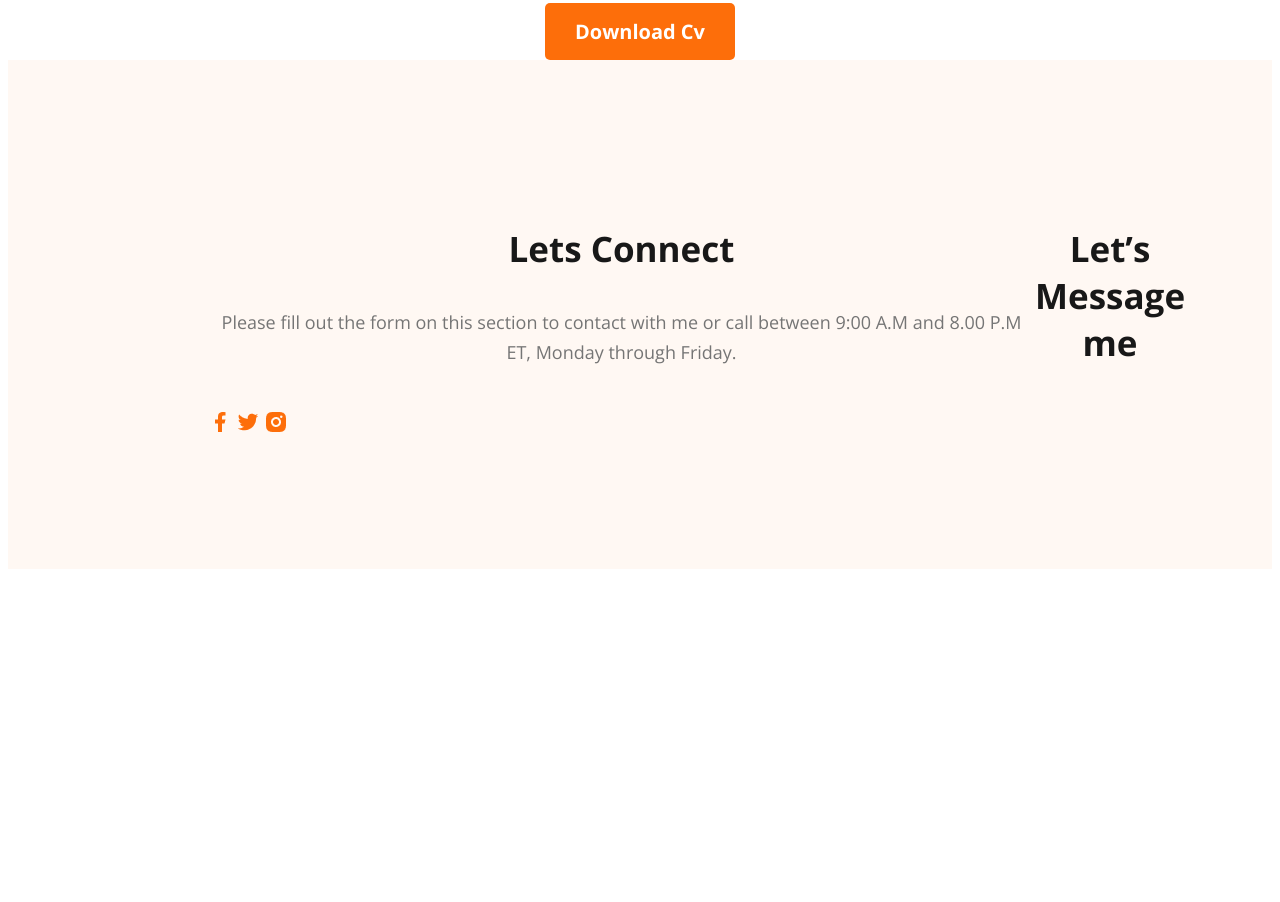
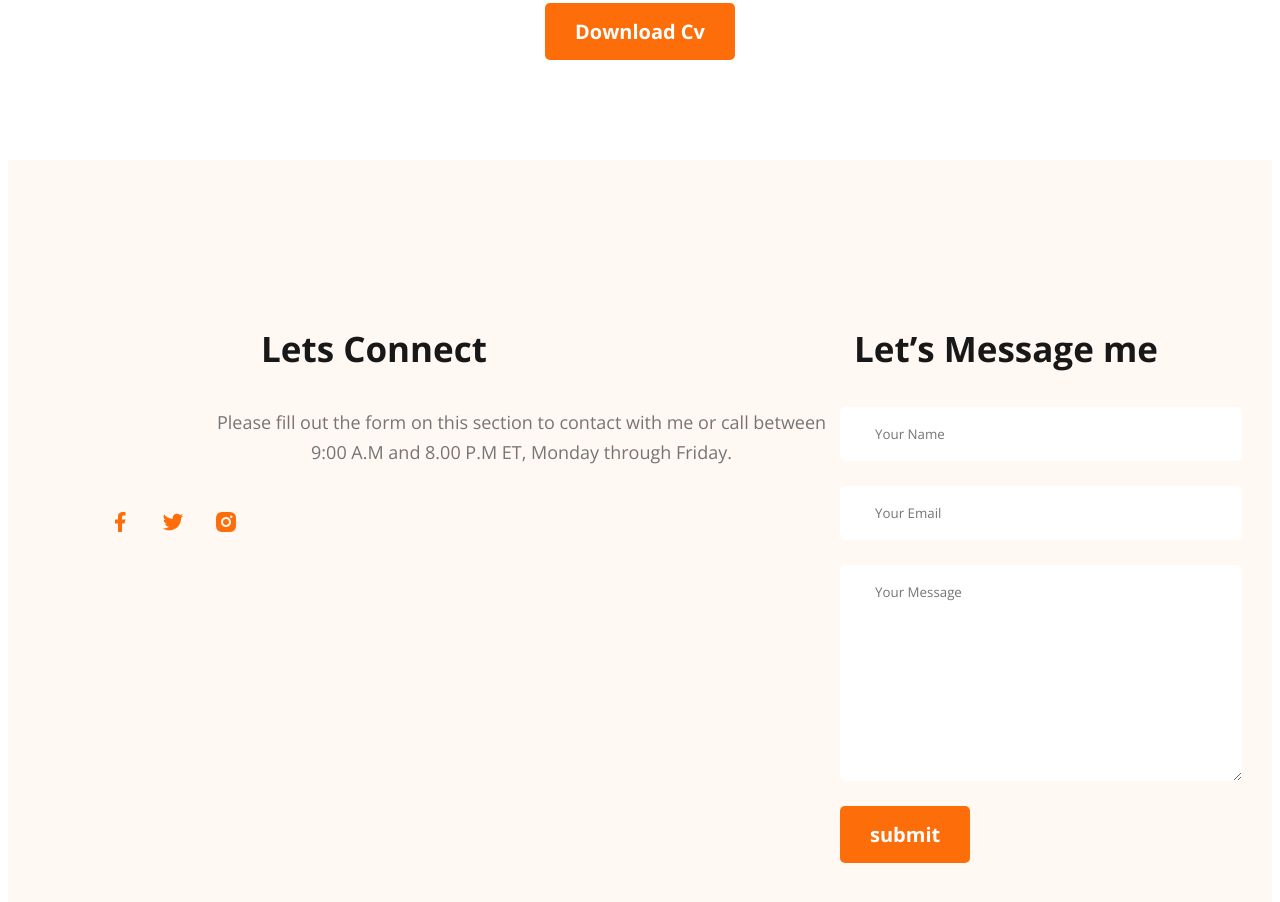
Before and after one commit to Oyshe-saha/developer-portfolio, a plain HTML site: page index.html in a window 1280 px wide. Shown: the part 3290-4192 px from the top of the page. Before the commit the page ends 3867 px from the top, so only its background shows below. Drawn offline with nearby package versions, Linux system fonts and the light colour scheme.

Commit message:
last commit

```diff
--- a/index.html
+++ b/index.html
@@ -140,16 +140,22 @@
     </main>
 
     <footer>
-<div class="footer-column">
+<div id="connect" class="footer-column">
     <h3 class="section-title">Lets Connect</h3>
-    <p class="section-description">Please fill out the form on this section to contact with me or call between 9:00 A.M and 8.00 P.M ET, Monday through Friday.</p>
-    <div class="social-link">
+    <p id="fotter-description" class="section-description">Please fill out the form on this section to contact with me or call between <br> 9:00 A.M and 8.00 P.M ET, Monday through Friday.</p>
+    <div class="social-links">
          <a href=""><img src="images/icons/facebook.png" alt=""></a>
          <a href=""><img src="images/icons/twitter.png" alt=""></a>
          <a href=""><img src="images/icons/insta.png" alt=""></a>  </div>
 </div>
 <div class="footer-column">
     <h3 class="section-title">Let’s Message me</h3>
+    <form class="contact" action="">
+        <input type="text" placeholder="Your Name">
+        <input type="email" name="" placeholder="Your Email" id="">
+        <textarea name="" placeholder="Your Message" id="" cols="30" rows="10"></textarea>
+        <input class="button-primary" type="submit" value="submit">
+    </form>
 </div>
     </footer>
 </body>
--- a/styles/portfolio.css
+++ b/styles/portfolio.css
@@ -187,6 +187,30 @@ font-weight: 700;
 /* f0ooter related styles */
 footer{
     display: flex;
+    gap: 200px;
     background-color: #FFF8F3;
-    padding: 130px 200px;
+    padding: 130px 100px;
+    margin-top: 100px;
 }
+.footer-column {
+    width: 50%;
+    gap: 100px;}
+
+
+ .social-links a {
+        margin-right: 25px;
+    }
+.contact input[type="text"],input[type="email"],textarea
+{
+    display: block;
+    margin-bottom: 25px;
+    padding: 18px 35px;
+    color: #757575;
+    border-radius: 5px;
+    background: white;
+    border: 0;
+    width: 100%;
+}
+#connect {
+    text-align: left;
+}
```
